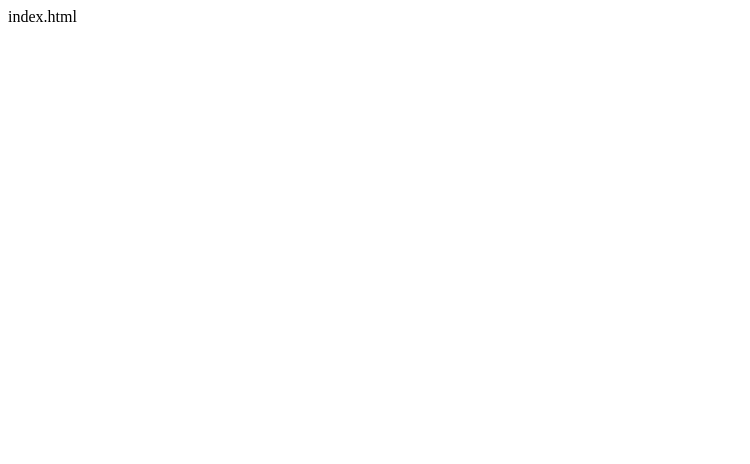
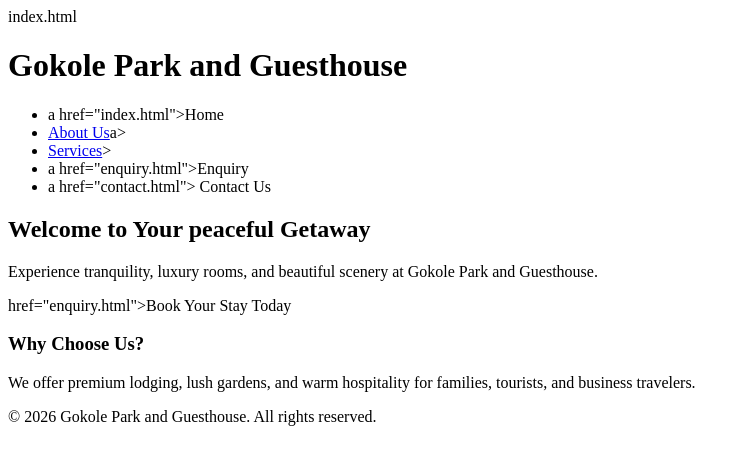
Before and after one commit to Thama-Mauba/Gokole_-Park_-Guesthouse, a plain HTML site: page index.html in a window 1280 px wide. Shown: the whole page, without its empty margins (0-750 px from the left). Drawn offline with Linux system fonts and the light colour scheme.

Commit message:
Update index.html

```diff
--- a/index.html
+++ b/index.html
@@ -1 +1,40 @@
 index.html
+<!DOCTYPE html>
+<html lang="en">
+  <head>
+<meta charset="UTF-8">
+    <meta name="viewpoint" content="widenth=device-widenth, initial-scale=1.0">
+    <title>Gokole Park and Guesthouse | Home</title>
+  </head>
+  <body>
+    <!--Header and Navigation -->
+    <header>
+      <h1> Gokole Park and Guesthouse</h1>
+      <nav>
+        <ul>
+          <li>a href="index.html">Home</a></li>
+          <li><a href="about.html">About Us</a>a></li>
+          <li><a href="servicees.html">Services</a>></li>
+          <li>a href="enquiry.html">Enquiry</a></li>
+          <li>a href="contact.html"> Contact Us</a></li>
+        </ul>
+      </nav>
+    </header>
+    <!-- Main Content Area -->
+    <main>
+      <section class="hero">
+        <h2>Welcome to Your peaceful Getaway</h2>
+        <p>Experience tranquility, luxury rooms, and beautiful scenery at Gokole Park and Guesthouse.</p>
+        <a> href="enquiry.html">Book Your Stay Today</a>
+      </section>
+      <section class="overview">
+        <h3>Why Choose Us?</h3>
+        <p>We offer premium lodging, lush gardens, and warm hospitality for families, tourists, and business travelers.</p>
+      </section>
+    </main>
+    <!-- Page Footer -->
+    <footer>
+      <p>&copy; 2026 Gokole Park and Guesthouse. All rights reserved.</p>
+    </footer>
+  </body>
+</html>
```
